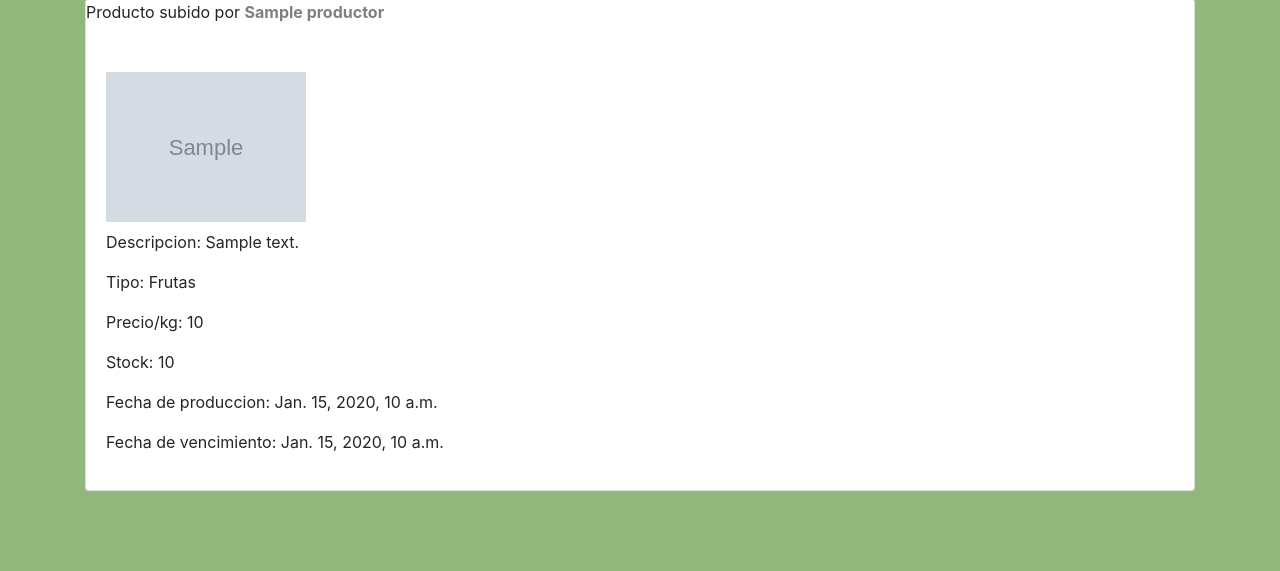
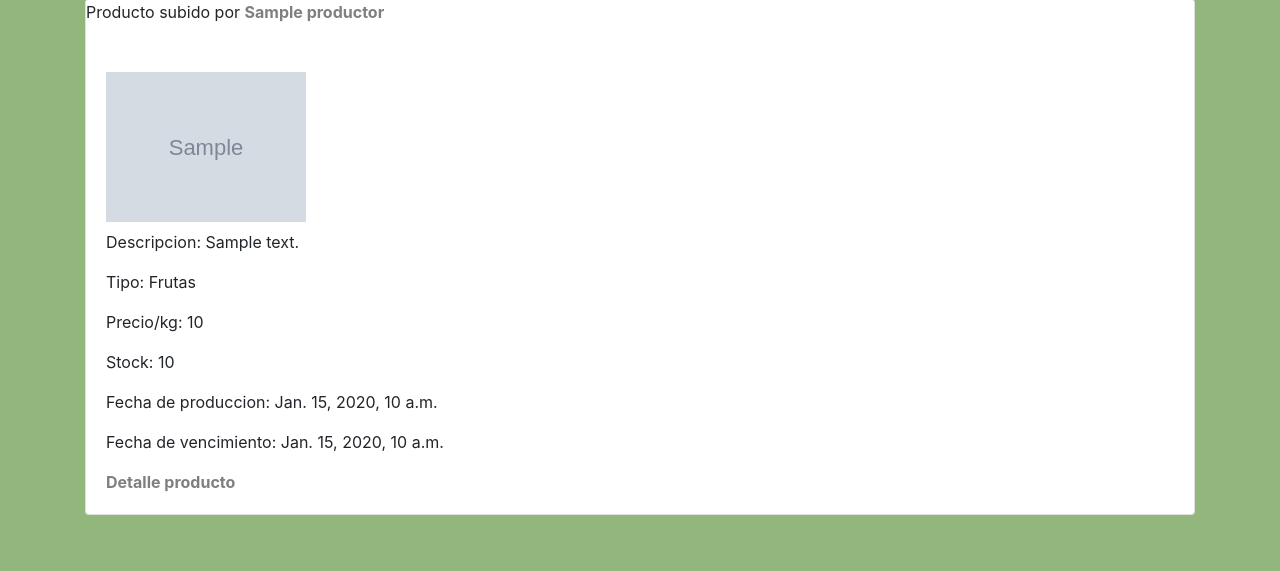
Before and after one commit to xowito/AEPDE, a Django app: page / in a window 1280 px wide. Shown: the part 65-636 px from the top of the page. Run offline with Django 4.2, Linux system fonts and the light colour scheme; tables that the repository leaves empty hold one stand-in row (values such as "Sample post"); grey boxes marked "Sample" are stand-in pictures; some libraries are stand-ins or nearby versions.

Commit message:
Detalle producto

```diff
--- a/AEPDE_VENV/AEPDE_SITE/AEPDE_APP/templates/AEPDE_APP/home.html
+++ b/AEPDE_VENV/AEPDE_SITE/AEPDE_APP/templates/AEPDE_APP/home.html
@@ -22,7 +22,7 @@
                             <p>Stock:&nbsp;{{x.stock}}</p>
                             <p>Fecha de produccion:&nbsp;{{x.fecha_produccion}}</p>
                             <p>Fecha de vencimiento:&nbsp;{{x.fecha_vencimiento_prod}}</p>
-
+                            <a href={% url 'detalle_producto' x.codigo %}>Detalle producto</a>
                         </div>
 
                     </div>
--- a/AEPDE_VENV/AEPDE_SITE/AEPDE_APP/urls.py
+++ b/AEPDE_VENV/AEPDE_SITE/AEPDE_APP/urls.py
@@ -7,5 +7,6 @@ urlpatterns = [
     path('register',register_request, name="register"),
     path('login',login_request, name="login"),
     path('logout',logout_request,name="logout"),
-    path('catalogo_productor',catalogo_productor,name="catalogo_productor")
+    path('catalogo_productor',catalogo_productor,name="catalogo_productor"),
+    path('detalle_producto/<id>',detalle_producto,name="detalle_producto")
 ]
--- a/AEPDE_VENV/AEPDE_SITE/AEPDE_APP/views.py
+++ b/AEPDE_VENV/AEPDE_SITE/AEPDE_APP/views.py
@@ -20,6 +20,10 @@ def home(request):
     }
     return render(request,"AEPDE_APP/home.html",data)
 
+def detalle_producto(request,id):
+    detalle = Producto.objects.get(codigo=id)
+    data = {"obj":detalle}
+    return render(request,'AEPDE_APP/detalle_producto.html',data)
 
 def agregar_productos(request):
     formulario = formulario_agregar_producto()
```
Also changed, not shown: AEPDE_VENV/AEPDE_SITE/AEPDE_APP/templates/AEPDE_APP/detalle_producto.html (added, +21 -0 lines).
